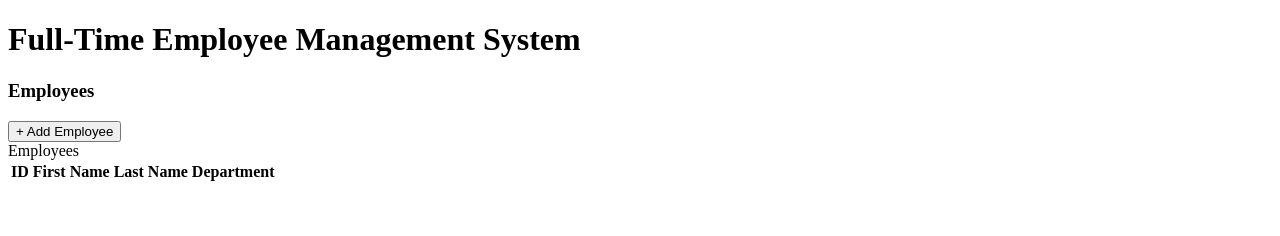
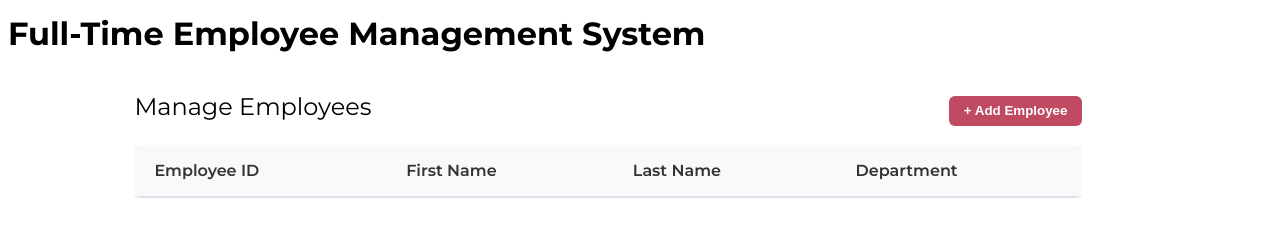
Before and after one commit to ScarletSalinas/CMPS2232-Task-1, a plain HTML site: page employees.html in a window 1280 px wide. Drawn offline with Linux system fonts and the light colour scheme.

Commit message:
implemented css styling

```diff
--- a/employees.html
+++ b/employees.html
@@ -11,6 +11,7 @@
     <link rel="preconnect" href="https://fonts.gstatic.com" crossorigin>
     <link href="https://fonts.googleapis.com/css2?family=Montserrat:ital,wght@0,100..900;1,100..900&display=swap" rel="stylesheet">
 
+    <link rel="stylesheet" href="style.css">
     <title>EMS</title>
 </head>
 <body>
@@ -20,14 +21,16 @@
 
     <main>
 
-        <h3>Employees</h3>
-        <button>+ Add Employee</button>
+        <div class="table-header">
+            <p>Manage Employees</p>
+            <button class="addBtn" id="addEmployeeBtn">+ Add Employee</button>
+        </div>
 
         <div class="tableContainer">
             <table>
-                <thead>Employees</thead>
+                <thead>
                     <tr>
-                        <th>ID</th>
+                        <th>Employee ID</th>
                         <th>First Name</th>
                         <th>Last Name</th>
                         <th>Department</th>
@@ -37,9 +40,10 @@
                 <tbody id="employeeTableBody">
                     <!-- Employee rows will be inserted here by JavaScript -->
                 </tbody>
-
             </table>
         </div>
+
+
 
     </main>
 
--- /dev/null
+++ b/style.css
@@ -0,0 +1,78 @@
+body {
+    font-family: "Montserrat", sans-serif;
+}
+
+main {
+    width: 75%;
+    margin-left: 10%;
+}
+
+header {
+    height: 50px;
+    display: flex;
+    justify-content: space-between;
+    align-items: center;
+    margin-bottom: 10px;
+}
+
+.table-header {
+    display: flex;
+    justify-content: space-between;
+    align-items: baseline;
+    font-size: x-large;
+}
+
+.addBtn {
+    background-color: #BF4A61;
+    height: 30px;
+    color: #ffffff;
+    border: 1px;
+    border-radius: 6px;
+    padding: 0 15px;
+    margin-right: 0px;
+    cursor: pointer;
+    font-weight: 600;
+}
+
+.addbtn:hover {
+    background-color: #A63A50;
+}
+
+.tableContainer {
+    margin-top: 0px;
+}
+
+.tableContainer {
+    overflow-x: auto;
+}
+
+.tableContainer table {
+    width: 100%;
+    border-collapse: collapse;
+    background: white;
+    border-radius: 8px;
+    overflow: hidden;
+    box-shadow: 0 2px 4px rgba(0,0,0,0.1);
+}
+
+.tableContainer table thead {
+    background-color: #f8f9fa;
+}
+
+.tableContainer table th {
+    padding: 16px 20px;
+    text-align: left;
+    font-weight: 600;
+    color: #333;
+    border-bottom: 2px solid #dee2e6;
+}
+
+.tableContainer table td {
+    padding: 14px 20px;
+    border-bottom: 1px solid #e9ecef;
+    color: #444;
+}
+
+.tableContainer table tbody tr:hover {
+    background-color: #f8f9fa;
+}
```
